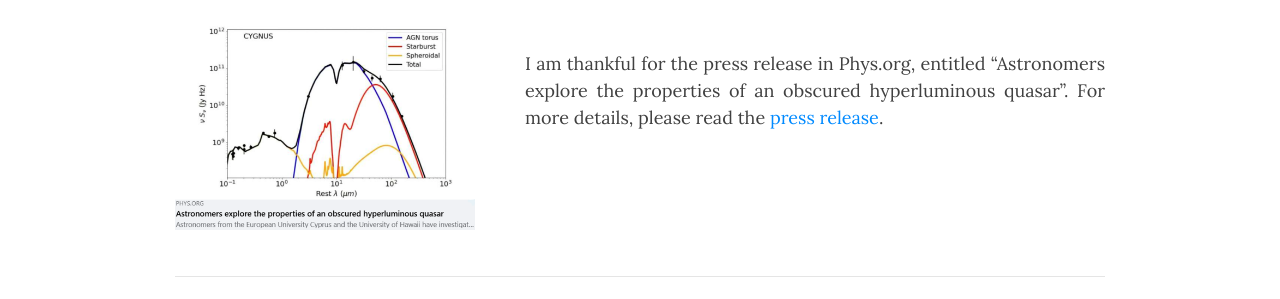
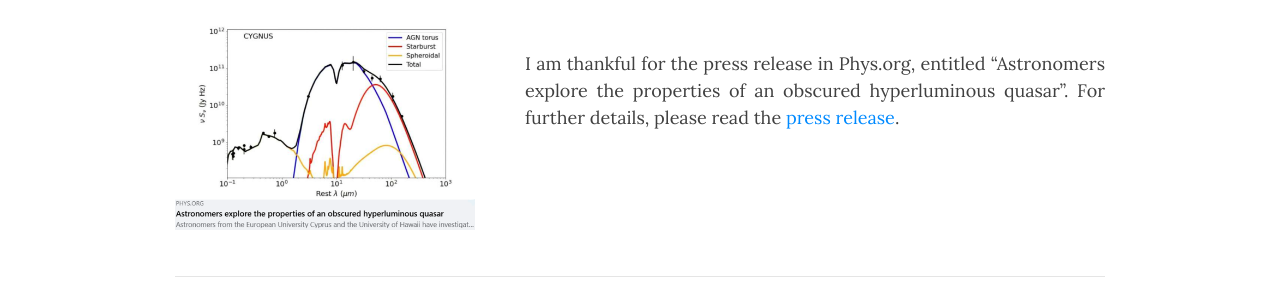
Before and after one commit to ch-var/ch-var.github.io, a Jekyll site: the page built from news.html, in a window 1280 px wide and 900 px high, scrolled down 901 px. Shown: the part 208-507 px from the top of the window. Built offline with Jekyll 4.4.1, drawn with Linux system fonts in a browser that asks for light colours; formulas are drawn with MathJax 3.

Commit message:
Update news.html

```diff
--- a/news.html
+++ b/news.html
@@ -50,7 +50,7 @@
 
 <div style="display: flex; justify-content: space-between; align-items: center; flex-wrap: wrap;">
   <p style="margin-right: 30px;"><img src="/assets/img/press.png" style="max-width: 300px; height: auto;"/></p>
-  <p style="text-align: justify; flex: 1; margin-left: 20px;">I am thankful for the press release in Phys.org, entitled “Astronomers explore the properties of an obscured hyperluminous quasar”. For more details, please read the <a href="https://phys.org/news/2024-10-astronomers-explore-properties-obscured-hyperluminous.html">press release</a>.</p>
+  <p style="text-align: justify; flex: 1; margin-left: 20px;">I am thankful for the press release in Phys.org, entitled “Astronomers explore the properties of an obscured hyperluminous quasar”. For further details, please read the <a href="https://phys.org/news/2024-10-astronomers-explore-properties-obscured-hyperluminous.html">press release</a>.</p>
 </div>
 
 <hr size="2">
```
